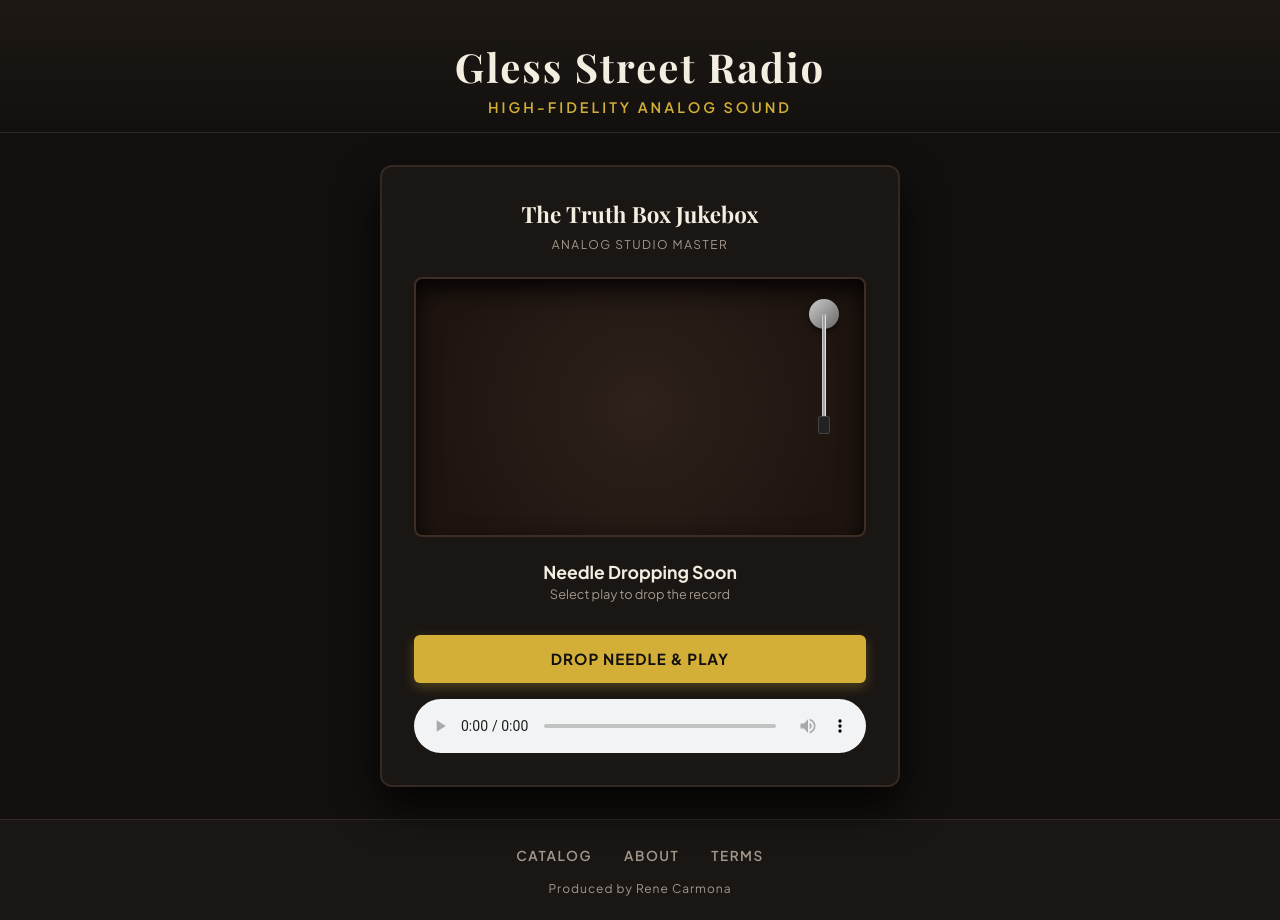
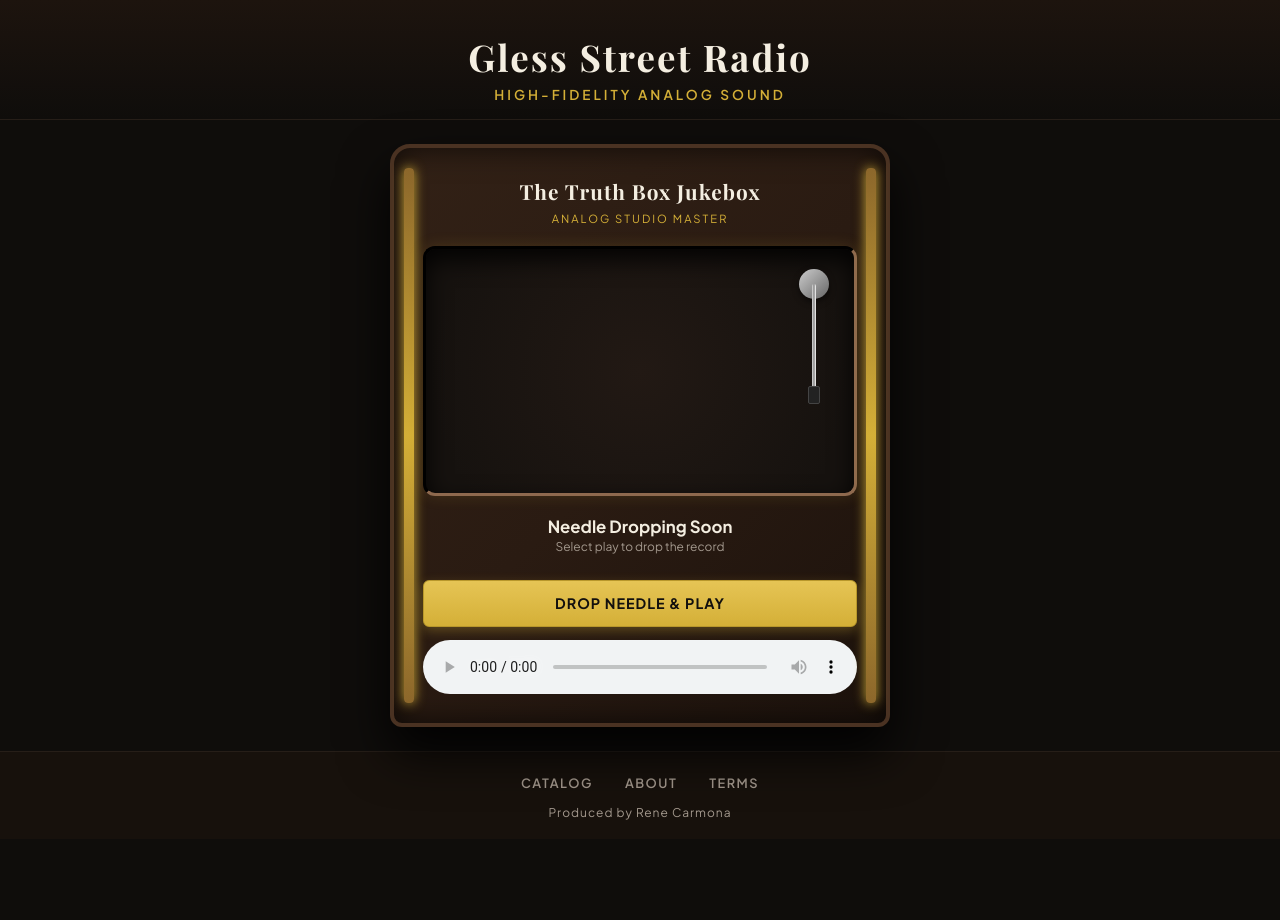
Before and after one commit to carmonarene26-ai/glessstreetradio, a plain HTML site: page index.html in a window 1280 px wide. After the commit the page ends 839 px from the top, so only its background shows below. Drawn offline with nearby package versions, Linux system fonts and the light colour scheme; a web font is replaced by a local one.

Commit message:
Update index.html

```diff
--- a/index.html
+++ b/index.html
@@ -9,15 +9,15 @@
     <link href="https://fonts.googleapis.com/css2?family=Playfair+Display:ital,wght@0,600;0,700;1,400&family=Plus+Jakarta+Sans:wght@400;500;600;700&display=swap" rel="stylesheet">
     <style>
         :root {
-            --bg-dark: #12100e;
-            --panel-bg: #1a1613;
-            --panel-border: #332922;
+            --bg-dark: #0f0d0b;
+            --cabinet-wood: #2a1b12;
+            --cabinet-border: #4a3222;
+            --glass-bg: #16120f;
             --accent-gold: #d4af37;
             --accent-gold-hover: #e6c555;
             --cream: #f4eee1;
             --text-muted: #a3988d;
-            --wood-dark: #1f1510;
-            --vinyl-black: #0a0a0a;
+            --amber-glow: rgba(212, 175, 55, 0.15);
         }
 
         * {
@@ -38,14 +38,14 @@
 
         header {
             text-align: center;
-            padding: 2.5rem 1rem 1rem 1rem;
-            border-bottom: 1px solid var(--panel-border);
-            background: linear-gradient(to bottom, #1d1814, var(--bg-dark));
+            padding: 2rem 1rem 1rem 1rem;
+            border-bottom: 1px solid #261e18;
+            background: linear-gradient(to bottom, #1d140e, var(--bg-dark));
         }
 
         header h1 {
             font-family: 'Playfair Display', serif;
-            font-size: 2.5rem;
+            font-size: 2.3rem;
             letter-spacing: 2px;
             color: var(--cream);
             margin-bottom: 0.3rem;
@@ -53,7 +53,7 @@
 
         header p {
             color: var(--accent-gold);
-            font-size: 0.9rem;
+            font-size: 0.85rem;
             letter-spacing: 3px;
             text-transform: uppercase;
             font-weight: 600;
@@ -64,57 +64,74 @@
             display: flex;
             justify-content: center;
             align-items: center;
-            padding: 2rem 1rem;
+            padding: 1.5rem 1rem;
         }
 
-        .truth-box {
-            background-color: var(--panel-bg);
-            border: 2px solid var(--panel-border);
-            border-radius: 12px;
+        /* Architectural Vintage Jukebox Cabinet Styling */
+        .jukebox-cabinet {
+            background: linear-gradient(135deg, #322116 0%, var(--cabinet-wood) 50%, #1c120c 100%);
+            border: 4px solid var(--cabinet-border);
+            border-radius: 20px 20px 12px 12px;
             width: 100%;
-            max-width: 520px;
-            padding: 2rem;
-            box-shadow: 0 20px 40px rgba(0, 0, 0, 0.8);
+            max-width: 500px;
+            padding: 1.8rem;
+            box-shadow: 0 25px 50px rgba(0, 0, 0, 0.9), inset 0 0 30px rgba(0, 0, 0, 0.7);
             position: relative;
         }
 
-        .console-header {
+        /* Glowing Amber Side Architectural Pillars */
+        .jukebox-cabinet::before, .jukebox-cabinet::after {
+            content: '';
+            position: absolute;
+            top: 20px;
+            bottom: 20px;
+            width: 10px;
+            background: linear-gradient(to bottom, #8c672b, var(--accent-gold), #8c672b);
+            border-radius: 4px;
+            box-shadow: 0 0 12px var(--accent-gold);
+        }
+        .jukebox-cabinet::before { left: 10px; }
+        .jukebox-cabinet::after { right: 10px; }
+
+        .cabinet-header {
             text-align: center;
-            margin-bottom: 1.5rem;
+            margin-bottom: 1.2rem;
         }
 
-        .console-header h2 {
+        .cabinet-header h2 {
             font-family: 'Playfair Display', serif;
-            font-size: 1.4rem;
+            font-size: 1.3rem;
             color: var(--cream);
-            margin-bottom: 0.2rem;
+            letter-spacing: 1px;
+            margin-bottom: 0.1rem;
         }
 
-        .console-header span {
-            font-size: 0.75rem;
-            color: var(--text-muted);
-            letter-spacing: 1.5px;
+        .cabinet-header span {
+            font-size: 0.7rem;
+            color: var(--accent-gold);
+            letter-spacing: 2px;
             text-transform: uppercase;
         }
 
+        /* Glass Viewing Window Container */
         .turntable-deck {
             width: 100%;
-            height: 260px;
-            background: radial-gradient(circle, #2d211a 0%, var(--wood-dark) 80%);
-            border-radius: 8px;
-            border: 2px solid #3d2d24;
+            height: 250px;
+            background: radial-gradient(circle, #221914 0%, var(--glass-bg) 85%);
+            border-radius: 12px;
+            border: 3px inset #3a2b20;
             position: relative;
             display: flex;
             justify-content: center;
             align-items: center;
-            margin-bottom: 1.5rem;
+            margin-bottom: 1.2rem;
             overflow: hidden;
-            box-shadow: inset 0 10px 25px rgba(0,0,0,0.9);
+            box-shadow: inset 0 10px 25px rgba(0,0,0,0.9), 0 0 15px var(--amber-glow);
         }
 
         .vinyl-record {
-            width: 220px;
-            height: 220px;
+            width: 210px;
+            height: 210px;
             background: radial-gradient(circle,
                 #111 0%,
                 #111 38%,
@@ -144,8 +161,8 @@
         }
 
         .record-label {
-            width: 75px;
-            height: 75px;
+            width: 70px;
+            height: 70px;
             background-color: var(--accent-gold);
             border-radius: 50%;
             position: absolute;
@@ -167,7 +184,7 @@
             border: 2px solid #fff;
         }
 
-        /* Calibrated Desktop Tonearm Swing */
+        /* Tonearm Desktop Default */
         .tonearm {
             position: absolute;
             top: 20px;
@@ -185,7 +202,7 @@
             transform: rotate(38deg);
         }
 
-        /* Calibrated Mobile Tonearm Swing */
+        /* Tonearm Mobile Adjustment */
         @media (max-width: 600px) {
             .tonearm.engaged {
                 transform: rotate(24deg);
@@ -220,46 +237,46 @@
 
         .track-info {
             text-align: center;
-            margin-bottom: 1.5rem;
-            min-height: 50px;
+            margin-bottom: 1.2rem;
+            min-height: 45px;
         }
 
         .track-title {
-            font-size: 1.1rem;
+            font-size: 1.05rem;
             font-weight: 700;
             color: var(--cream);
-            margin-bottom: 0.2rem;
+            margin-bottom: 0.15rem;
         }
 
         .track-meta {
-            font-size: 0.8rem;
+            font-size: 0.75rem;
             color: var(--text-muted);
         }
 
         .player-controls {
             display: flex;
             flex-direction: column;
-            gap: 1rem;
+            gap: 0.8rem;
         }
 
         .btn-drop {
-            background-color: var(--accent-gold);
-            color: var(--bg-dark);
-            border: none;
-            padding: 0.9rem;
+            background: linear-gradient(to bottom, #e6c555, var(--accent-gold));
+            color: #12100e;
+            border: 1px solid #b8972b;
+            padding: 0.85rem;
             border-radius: 6px;
             font-family: 'Plus Jakarta Sans', sans-serif;
             font-weight: 700;
-            font-size: 0.95rem;
+            font-size: 0.9rem;
             text-transform: uppercase;
             letter-spacing: 1px;
             cursor: pointer;
-            transition: background-color 0.2s ease, transform 0.1s ease;
+            transition: background 0.2s ease, transform 0.1s ease;
             box-shadow: 0 4px 12px rgba(212, 175, 55, 0.3);
         }
 
         .btn-drop:hover {
-            background-color: var(--accent-gold-hover);
+            background: linear-gradient(to bottom, #f3d466, var(--accent-gold-hover));
         }
 
         .btn-drop:active {
@@ -272,9 +289,9 @@
         }
 
         footer {
-            border-top: 1px solid var(--panel-border);
-            padding: 1.5rem 1rem;
-            background-color: var(--panel-bg);
+            border-top: 1px solid #261e18;
+            padding: 1.2rem 1rem;
+            background-color: #17110c;
             text-align: center;
         }
 
@@ -283,13 +300,13 @@
             justify-content: center;
             gap: 2rem;
             list-style: none;
-            margin-bottom: 1rem;
+            margin-bottom: 0.8rem;
         }
 
         .nav-links a {
             color: var(--text-muted);
             text-decoration: none;
-            font-size: 0.85rem;
+            font-size: 0.8rem;
             text-transform: uppercase;
             letter-spacing: 1.5px;
             font-weight: 600;
@@ -315,8 +332,8 @@
     </header>
 
     <main>
-        <div class="truth-box">
-            <div class="console-header">
+        <div class="jukebox-cabinet">
+            <div class="cabinet-header">
                 <h2>The Truth Box Jukebox</h2>
                 <span>Analog Studio Master</span>
             </div>
```
